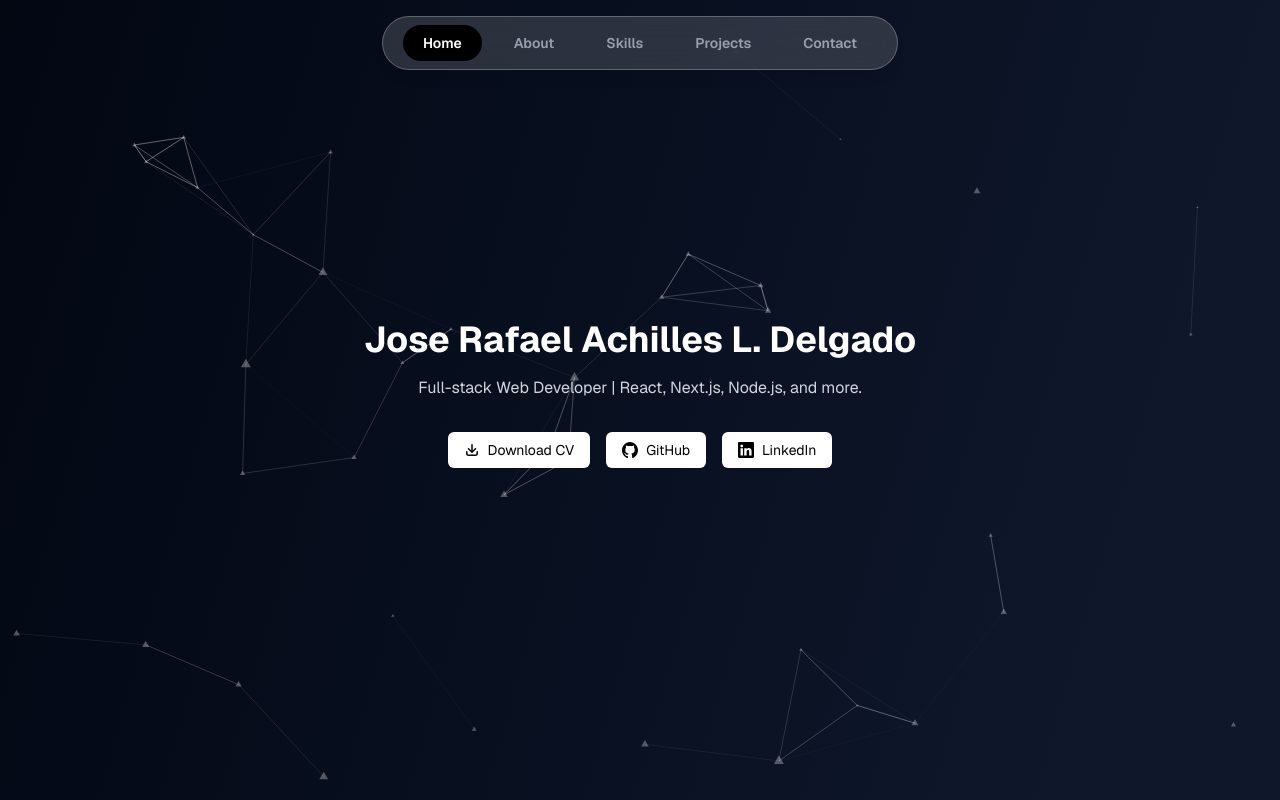
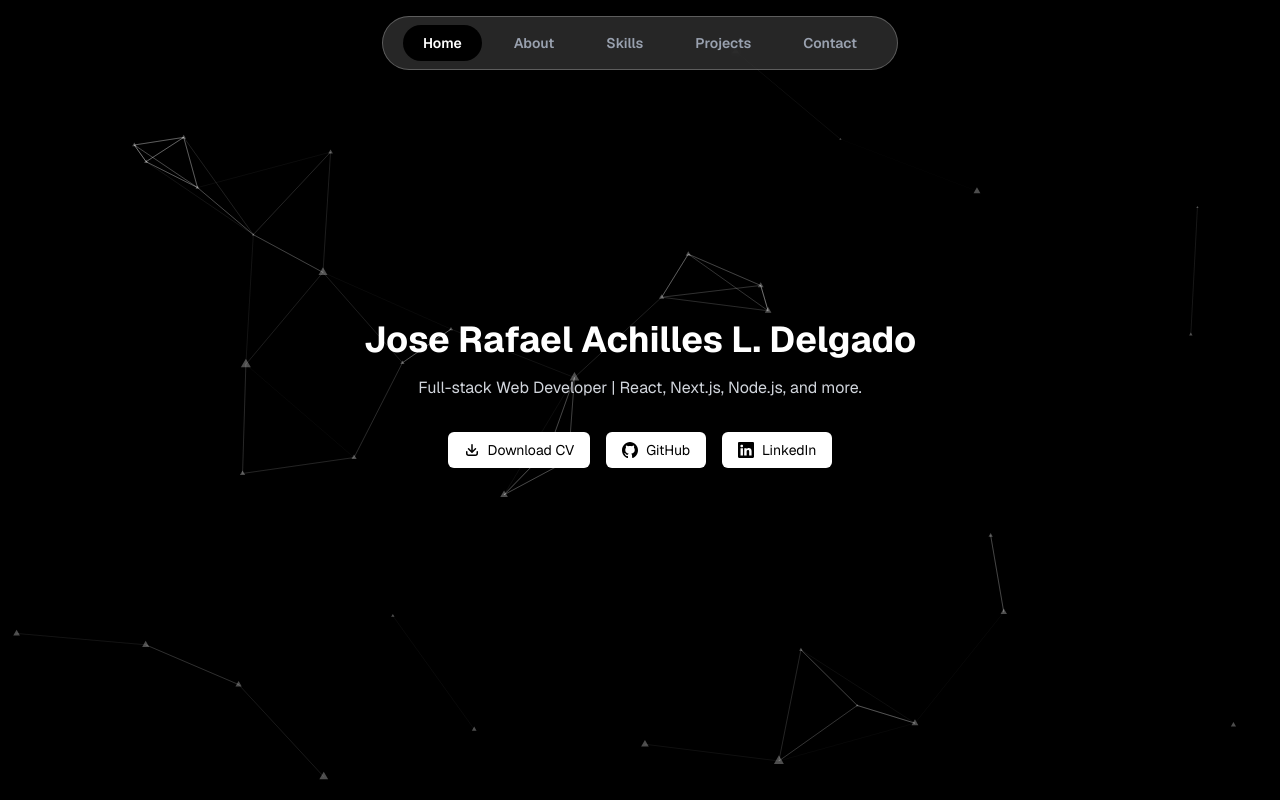
Before and after one commit to realjeeyo/portfolio, a Next.js app: page / in a window 1280 px wide. Shown: the top 800 px of the page. Built offline with nearby package versions, Linux system fonts and the light colour scheme.

Commit message:
style(ui): changed bg to black

```diff
--- a/app/layout.tsx
+++ b/app/layout.tsx
@@ -29,7 +29,7 @@
       <body
         className={`${geistSans.variable} ${geistMono.variable} antialiased`}
       >
-        <main className="flex min-h-screen flex-col justify-between bg-gradient-to-br from-gray-950 via-slate-900 to-gray-900 text-white">
+        <main className="flex min-h-screen flex-col justify-between bg-black text-white">
           <Navbar />
           {children}
         </main>
```
